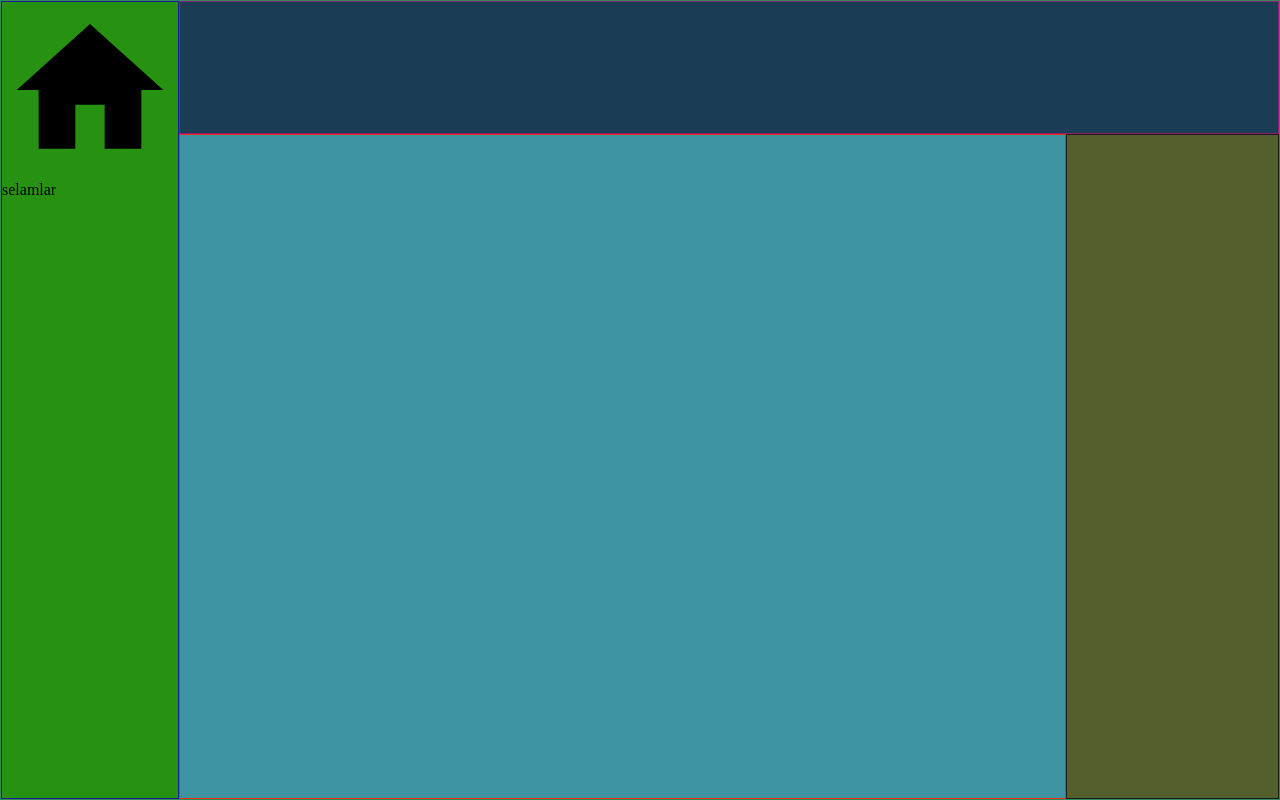
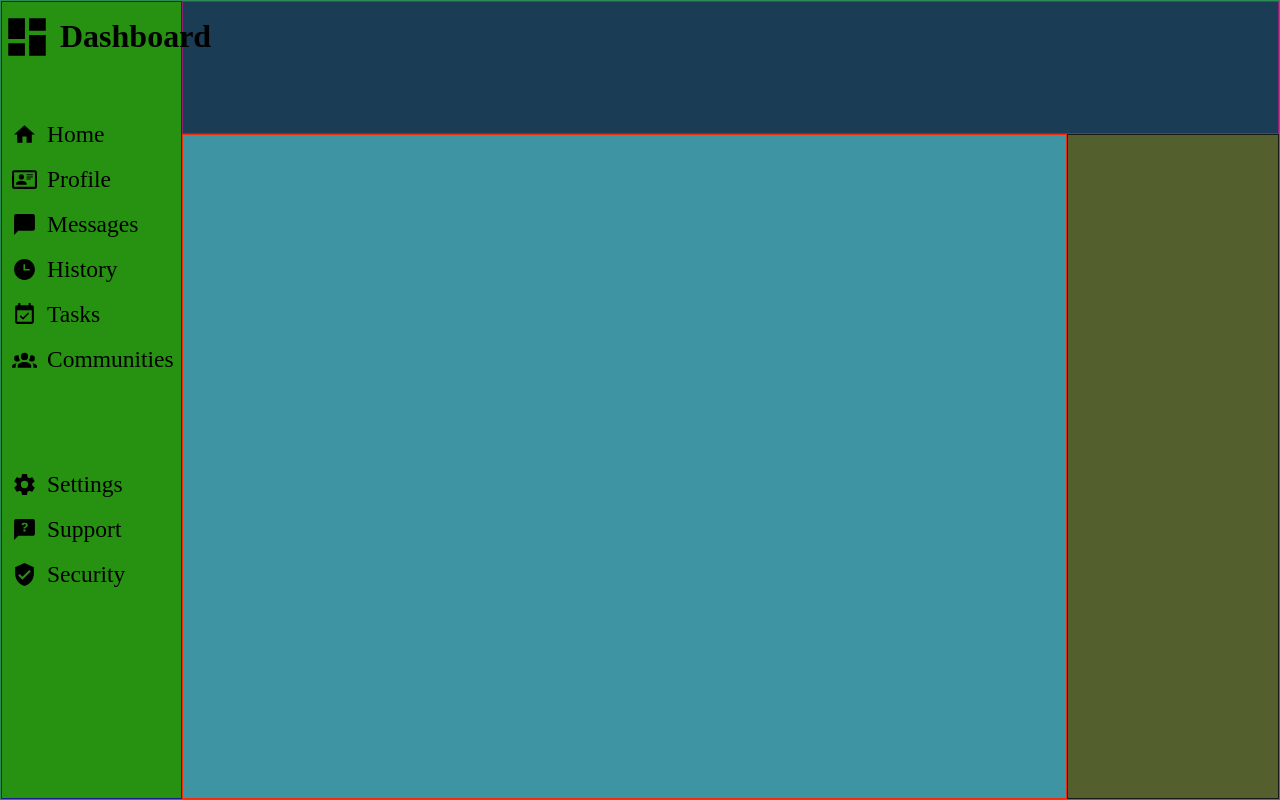
Before and after one commit to alagozfurkan/admin-dashboard, a plain HTML site: page index.html in a window 1280 px wide. Drawn offline with Linux system fonts and the light colour scheme.

Commit message:
desgin general layout of sidebar

```diff
--- a/index.html
+++ b/index.html
@@ -11,8 +11,48 @@
     <div class="container">
         <div class="header"></div>
         <div class="leftsidebar">
-        <img src="home.svg" alt="homeicon">
-        <p>selamlar</p>
+            <div class="title">
+                <img src="dashboard.svg" alt="dashboardicon">
+                <h1>Dashboard</h1>
+
+            </div>
+            <div class="navigator home">
+                <img src="home.svg" alt="homeicon">
+                <p>Home</p>
+            </div>
+            <div class="navigator">
+                <img src="profile.svg" alt="profileicon">
+                <p>Profile</p>
+            </div>
+            <div class="navigator">
+                <img src="message.svg" alt="messageicon">
+                <p>Messages</p>
+            </div>
+            <div class="navigator">
+                <img src="history.svg" alt="historyicon">
+                <p>History</p>
+            </div>
+            <div class="navigator">
+                <img src="task.svg" alt="taskicon">
+                <p>Tasks</p>
+            </div>
+            <div class="navigator">
+                <img src="communitie.svg" alt="communitieicon">
+                <p>Communities</p>
+            </div>
+            <div class="navigator seperate">
+                <img src="setting.svg" alt="settingicon">
+                <p>Settings</p>
+            </div>
+            <div class="navigator seperate">
+                <img src="support.svg" alt="supporticon">
+                <p>Support</p>
+            </div>
+            <div class="navigator seperate">
+                <img src="security.svg" alt="securityicon">
+                <p>Security</p>
+            </div>
+
         </div>
         <div class="projects"></div>
         <div class="rightsidebar"></div>
--- a/style.css
+++ b/style.css
@@ -67,6 +67,10 @@
     background-color: rgb(39, 145, 18);
     grid-column: 1 / 2;
     grid-row: 1 / 4;
+    display: grid;
+    grid-template-rows: repeat(9, 45px);
+    justify-content: center;
+
   }
 
   .projects {
@@ -82,3 +86,37 @@
     grid-column: 3 / 4;
     grid-row: 2 / 4;
   }
+
+  .navigator img {
+    height: 25px;
+    width: 25px;
+    margin-top: 5px;
+  }
+
+  .title img {
+    height: 50px;
+    width: 50px;
+  }
+
+  .navigator {
+    display: flex;
+    margin-top: 70px;
+    margin-left: 10px;
+    gap: 10px;
+  }
+
+  .seperate {
+    margin-top: 150px;
+  }
+
+  .title {
+    display: flex;
+    margin-right: 20px;
+    margin-top: 10px;
+    gap: 8px;
+  }
+
+  .navigator p {
+    height: max-content;
+    font-size: 23.5px;
+  }
```
Also changed, not shown: communitie.svg (added), dashboard.svg (added), history.svg (added), message.svg (added), profile.svg (added), security.svg (added), setting.svg (added), support.svg (added), task.svg (added).
